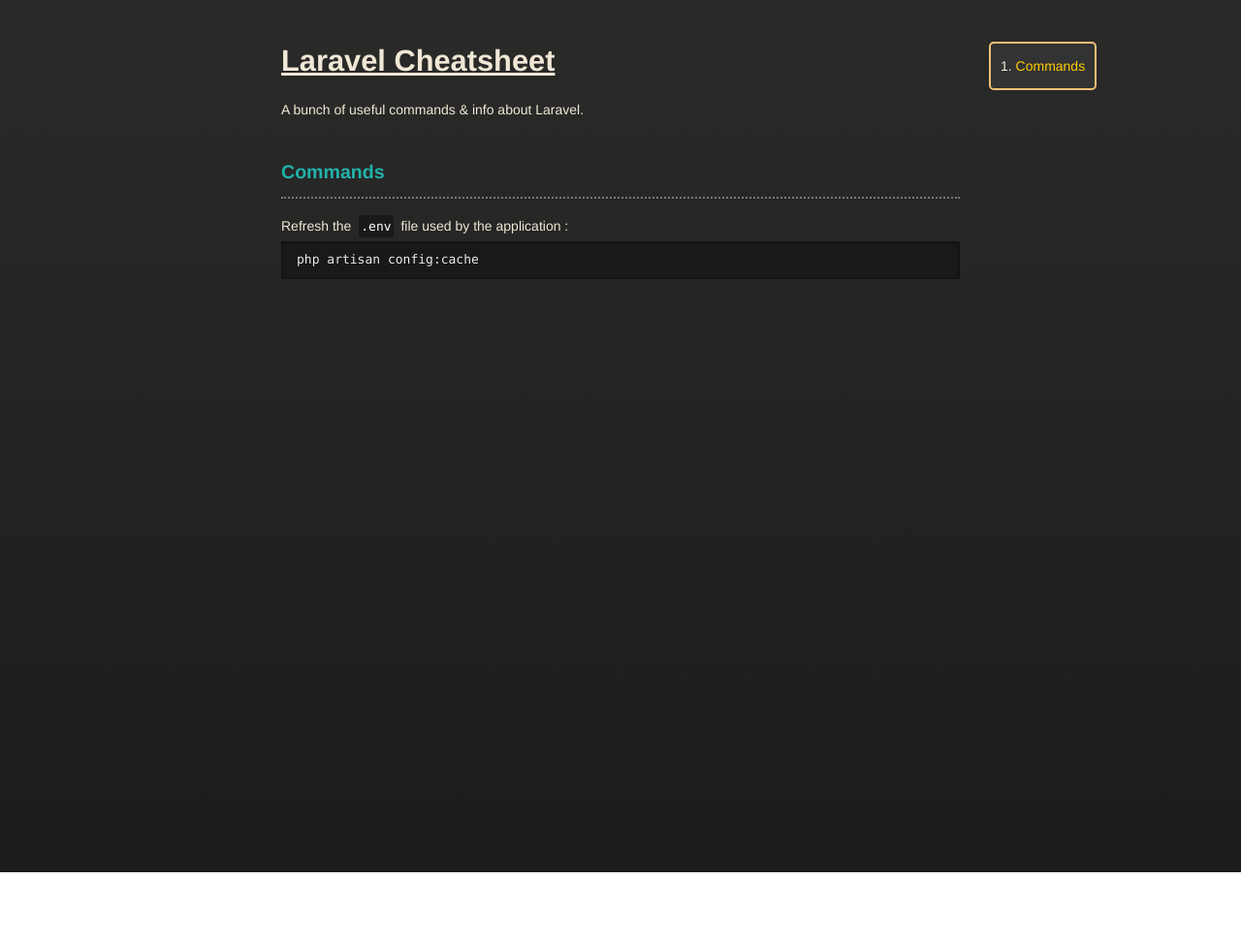
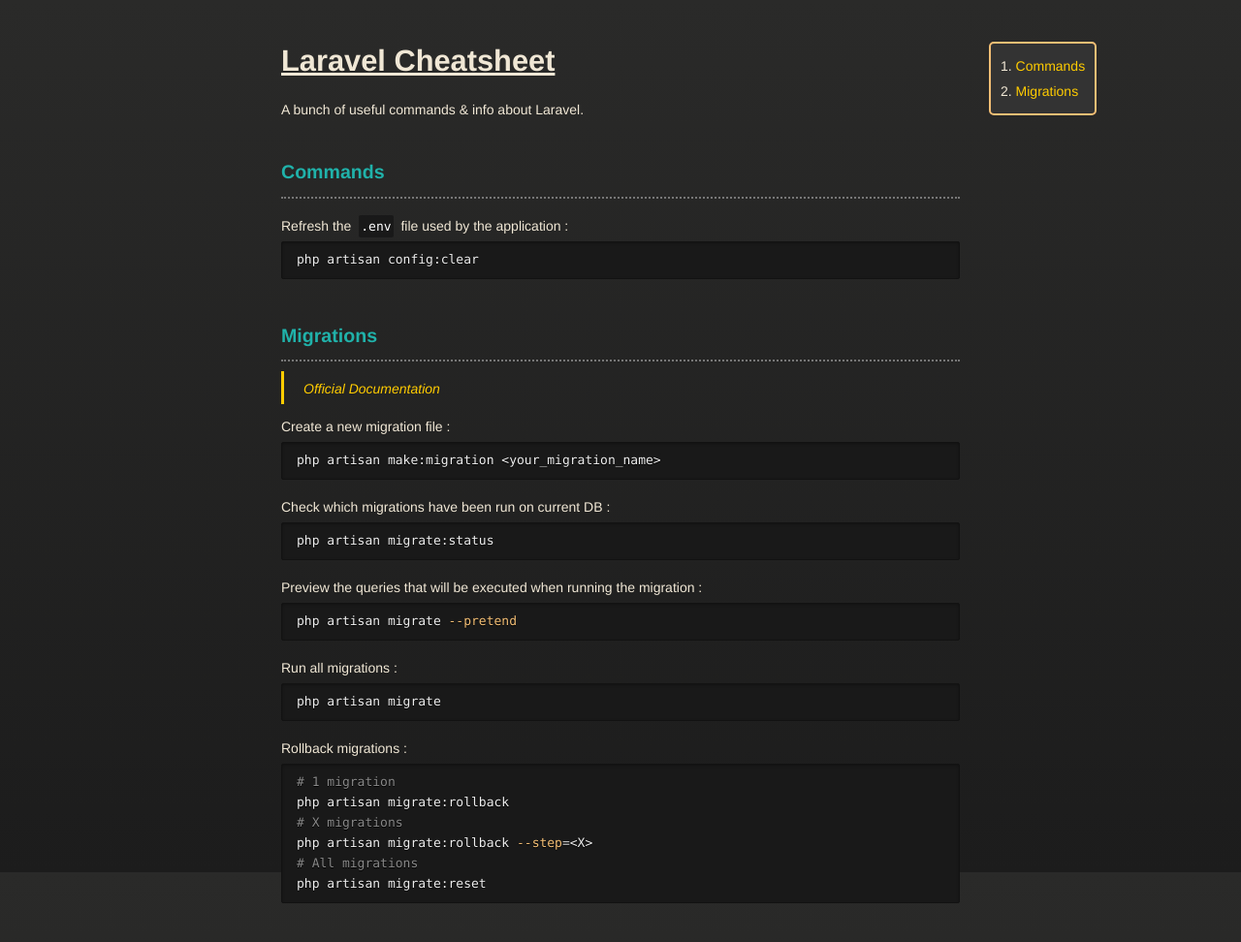
Before and after one commit to vincent-clipet/cheatsheets, a Jekyll site: the page built from markdown/laravel.md, in a window 1280 px wide. Shown: the whole page at 97% size. Built offline with Jekyll 4.4.1, drawn with Linux system fonts in a browser that asks for light colours; our own code applies the rules of GitHub Pages for plain Markdown files; before the commit the page ends 900 px from its top, so only the background shows below that.

Commit message:
feat(laravel): Migrations commands

````diff
--- a/markdown/laravel.md
+++ b/markdown/laravel.md
@@ -19,5 +19,47 @@
 
 Refresh the `.env` file used by the application :
 ```bash
-php artisan config:cache
+php artisan config:clear
 ```
+
+
+
+
+
+<br>
+
+### Migrations
+
+<hr>
+
+> [Official Documentation](https://laravel.com/docs/10.x/migrations)
+
+Create a new migration file :
+```bash
+php artisan make:migration <your_migration_name>
+```
+
+Check which migrations have been run on current DB :
+```bash
+php artisan migrate:status
+```
+
+Preview the queries that will be executed when running the migration :
+```bash
+php artisan migrate --pretend
+```
+
+Run all migrations :
+```bash
+php artisan migrate
+```
+
+Rollback migrations :
+```bash
+# 1 migration
+php artisan migrate:rollback
+# X migrations
+php artisan migrate:rollback --step=<X>
+# All migrations
+php artisan migrate:reset
+```
````
